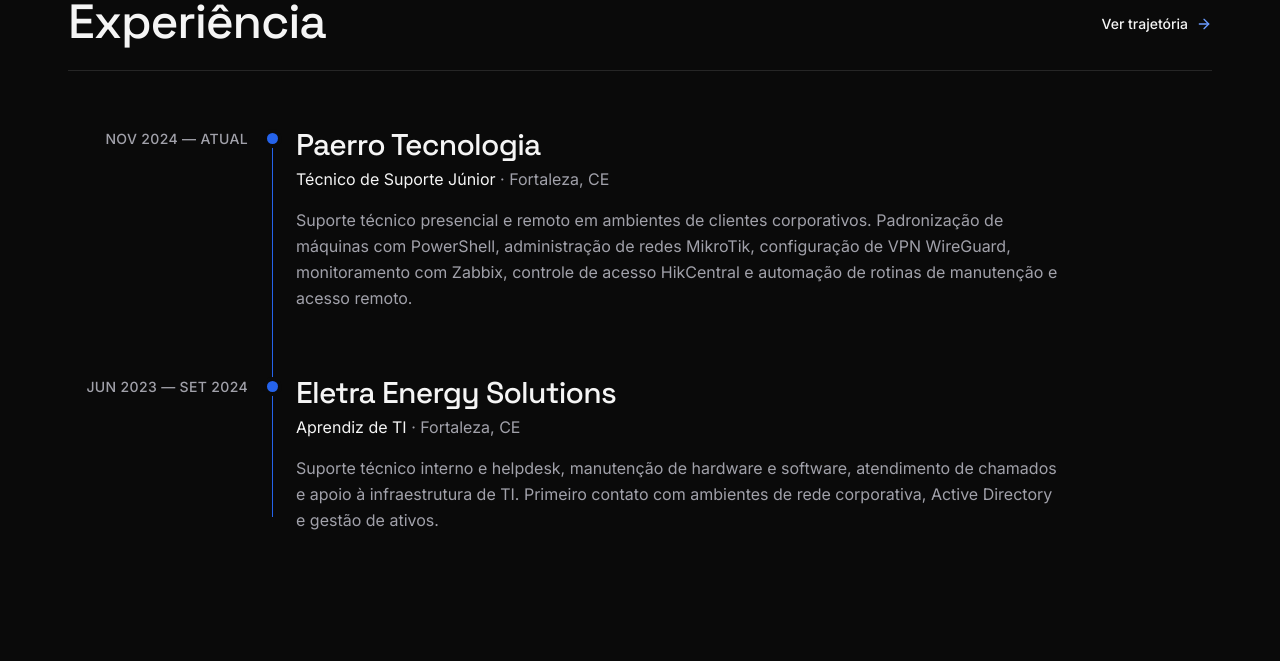
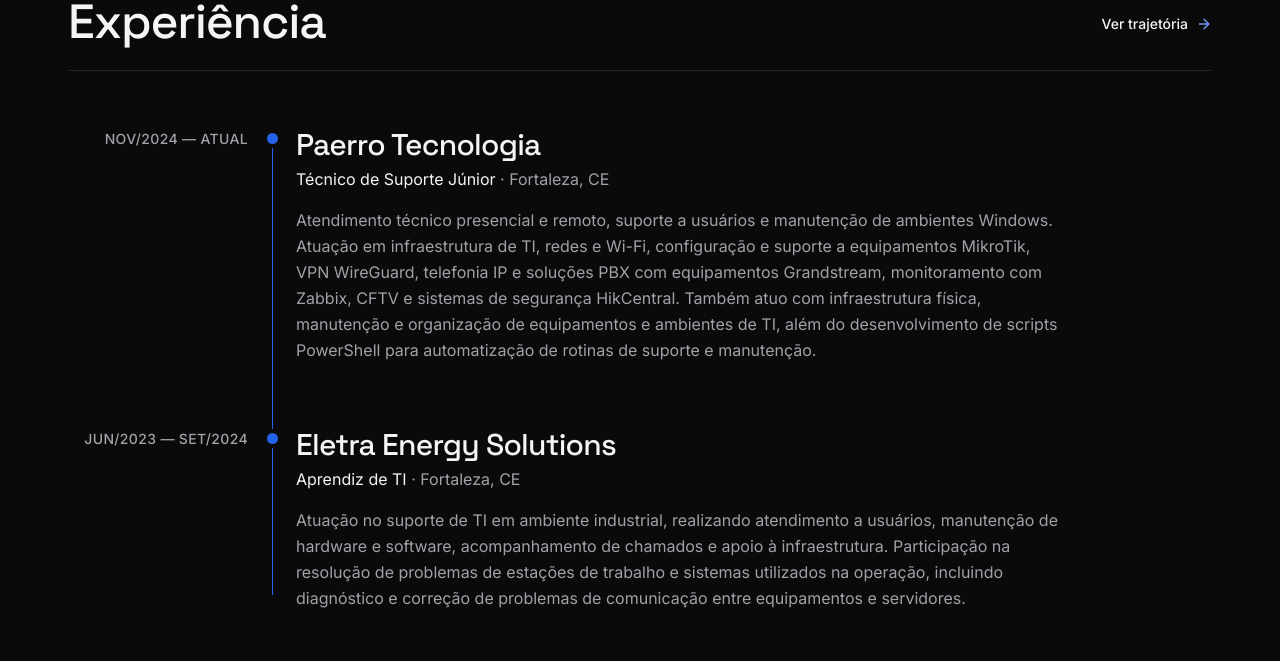
Before and after one commit to Forevit/NewPortifolio, a Next.js app: page / in a window 1280 px wide. Shown: the part 2380-3041 px from the top of the page. Built offline with nearby package versions, Linux system fonts and the light colour scheme; no server answers.

Commit message:
Refine experience entries in experience.ts
Updated job periods and descriptions for better clarity and detail.

```diff
--- a/content/experience.ts
+++ b/content/experience.ts
@@ -11,22 +11,22 @@
 export const experience: Experience[] = [
   {
     slug: "paerro-tecnologia",
-    period: "Nov 2024 — atual",
+    period: "nov/2024 — atual",
     role: "Técnico de Suporte Júnior",
     company: "Paerro Tecnologia",
     location: "Fortaleza, CE",
     description:
-      "Suporte técnico presencial e remoto em ambientes de clientes corporativos. Padronização de máquinas com PowerShell, administração de redes MikroTik, configuração de VPN WireGuard, monitoramento com Zabbix, controle de acesso HikCentral e automação de rotinas de manutenção e acesso remoto.",
-    tags: ["Windows", "PowerShell", "MikroTik", "WireGuard", "Zabbix", "HikCentral"],
+      "Atendimento técnico presencial e remoto, suporte a usuários e manutenção de ambientes Windows. Atuação em infraestrutura de TI, redes e Wi-Fi, configuração e suporte a equipamentos MikroTik, VPN WireGuard, telefonia IP e soluções PBX com equipamentos Grandstream, monitoramento com Zabbix, CFTV e sistemas de segurança HikCentral. Também atuo com infraestrutura física, manutenção e organização de equipamentos e ambientes de TI, além do desenvolvimento de scripts PowerShell para automatização de rotinas de suporte e manutenção.",
+    tags: ["Windows", "PowerShell", "MikroTik", "WireGuard", "Zabbix", "HikCentral", "Wi-Fi", "Telefonia IP", "Grandstream", "CFTV"],
   },
   {
     slug: "eletra-energy-solutions",
-    period: "Jun 2023 — set 2024",
+    period: "jun/2023 — set/2024",
     role: "Aprendiz de TI",
     company: "Eletra Energy Solutions",
     location: "Fortaleza, CE",
     description:
-      "Suporte técnico interno e helpdesk, manutenção de hardware e software, atendimento de chamados e apoio à infraestrutura de TI. Primeiro contato com ambientes de rede corporativa, Active Directory e gestão de ativos.",
+      "Atuação no suporte de TI em ambiente industrial, realizando atendimento a usuários, manutenção de hardware e software, acompanhamento de chamados e apoio à infraestrutura. Participação na resolução de problemas de estações de trabalho e sistemas utilizados na operação, incluindo diagnóstico e correção de problemas de comunicação entre equipamentos e servidores.",
     tags: ["Helpdesk", "Windows", "Active Directory", "Hardware"],
   },
 ];
```
